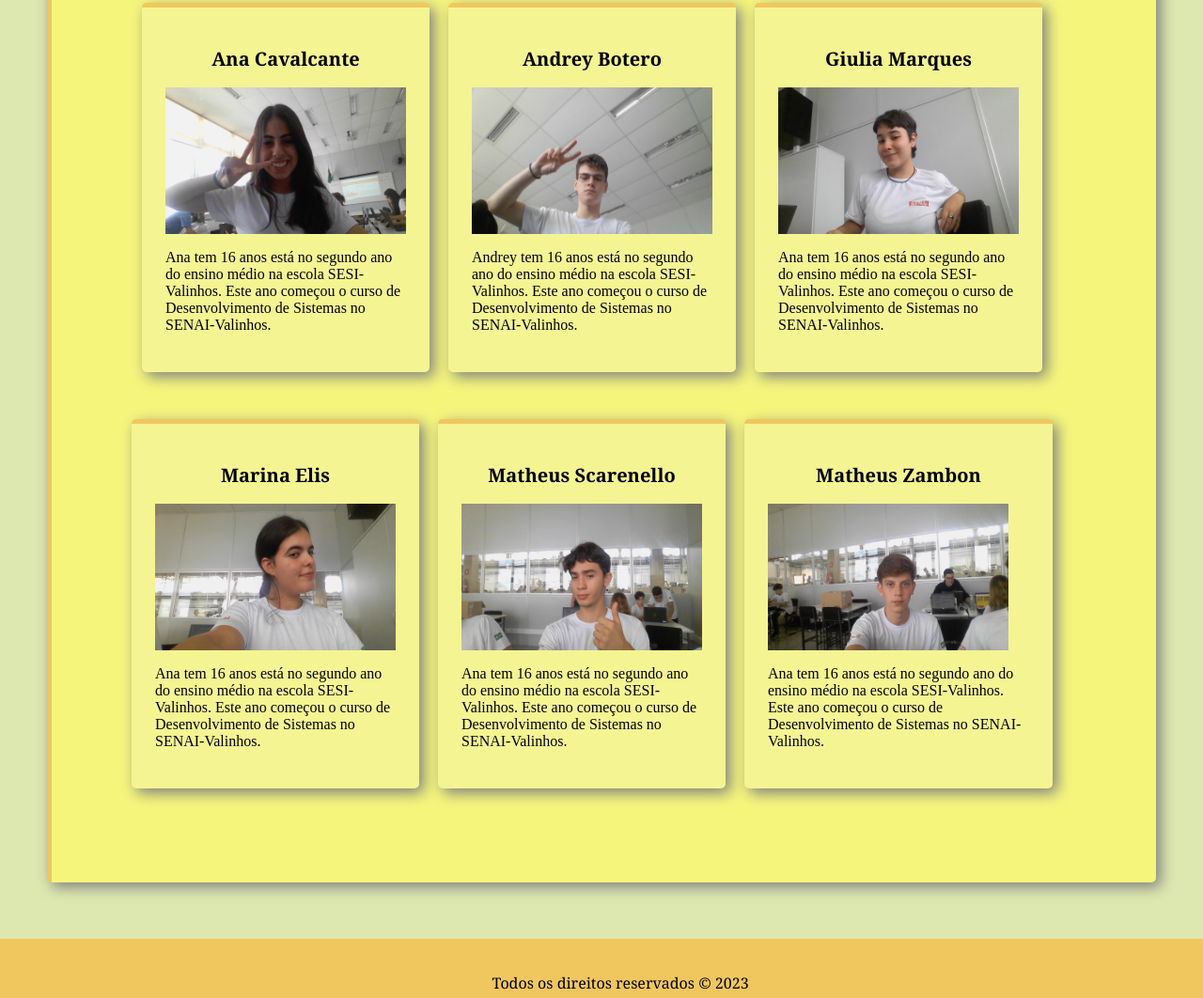
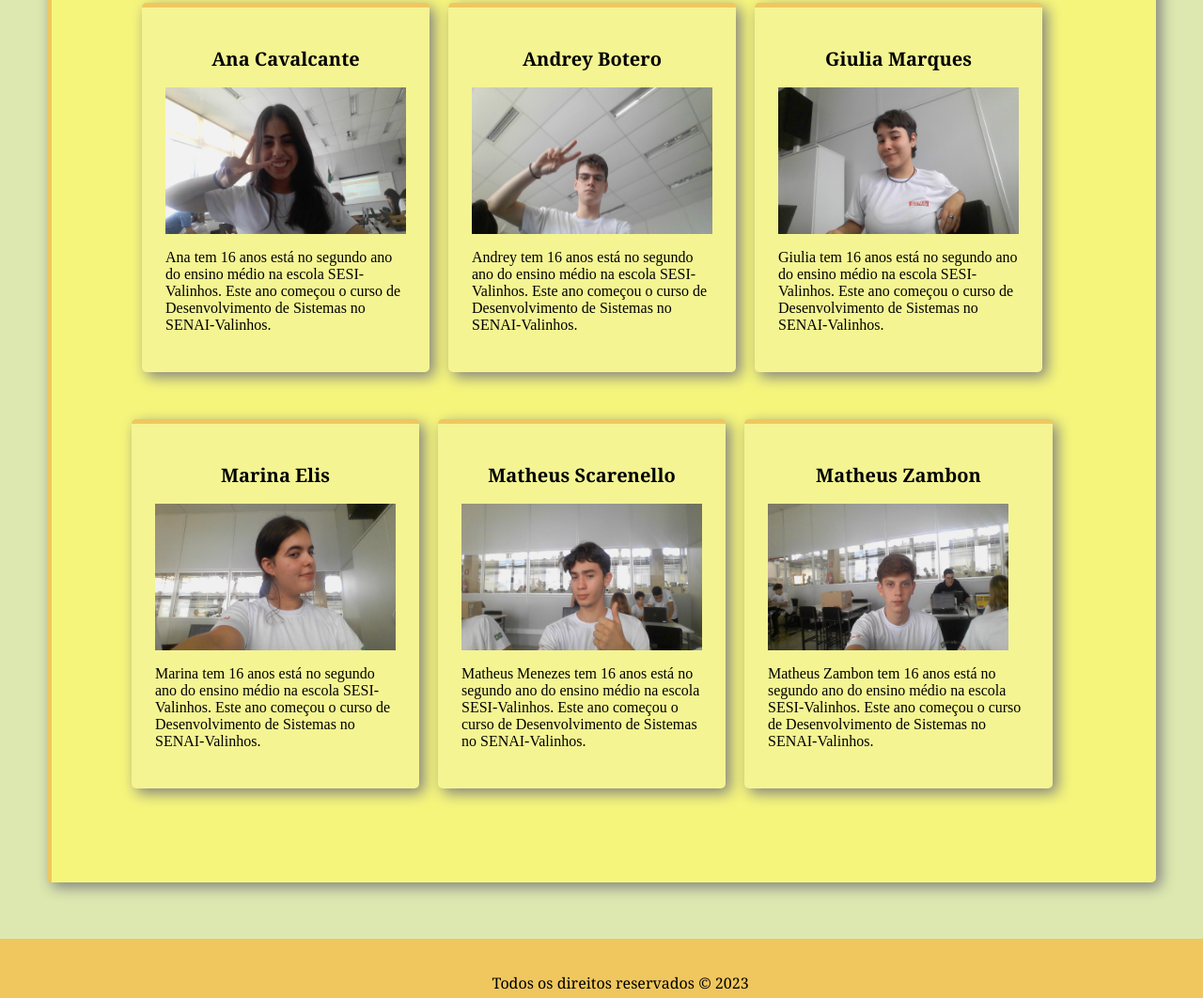
Before and after one commit to lia509/desafio, a plain HTML site: page pages/page2.html in a window 1280 px wide. Shown: the part 954-2016 px from the top of the page at 94% size. Drawn offline with Linux system fonts and the light colour scheme.

Commit message:
alteração final

```diff
--- a/pages/page2.html
+++ b/pages/page2.html
@@ -59,7 +59,7 @@
                     " height="156px">
 
                     <p>
-                        Ana tem 16 anos está no segundo ano do ensino médio na escola SESI-Valinhos.
+                        Giulia tem 16 anos está no segundo ano do ensino médio na escola SESI-Valinhos.
                         Este ano começou o curso de Desenvolvimento de Sistemas no SENAI-Valinhos.
                     </p>
 
@@ -76,7 +76,7 @@
                     " height="156px">
 
                     <p>
-                        Ana tem 16 anos está no segundo ano do ensino médio na escola SESI-Valinhos.
+                        Marina tem 16 anos está no segundo ano do ensino médio na escola SESI-Valinhos.
                         Este ano começou o curso de Desenvolvimento de Sistemas no SENAI-Valinhos.
                     </p>
 
@@ -87,11 +87,11 @@
                 <div class="rostos">
                     <h2>Matheus Scarenello</h2>
 
-                    <img src="../assets/image/WIN_20230227_14_55_32_Pro.jpg" alt="rosto do matheus mneses" width="256px
+                    <img src="../assets/image/WIN_20230227_14_55_32_Pro.jpg" alt="rosto do matheus menezes" width="256px
                     " height="156px">
 
                     <p>
-                        Ana tem 16 anos está no segundo ano do ensino médio na escola SESI-Valinhos.
+                        Matheus Menezes tem 16 anos está no segundo ano do ensino médio na escola SESI-Valinhos.
                         Este ano começou o curso de Desenvolvimento de Sistemas no SENAI-Valinhos.
                     </p>
 
@@ -106,7 +106,7 @@
                     " height="156px">
 
                     <p>
-                        Ana tem 16 anos está no segundo ano do ensino médio na escola SESI-Valinhos.
+                        Matheus Zambon tem 16 anos está no segundo ano do ensino médio na escola SESI-Valinhos.
                         Este ano começou o curso de Desenvolvimento de Sistemas no SENAI-Valinhos.
                     </p>
             </a>
```
